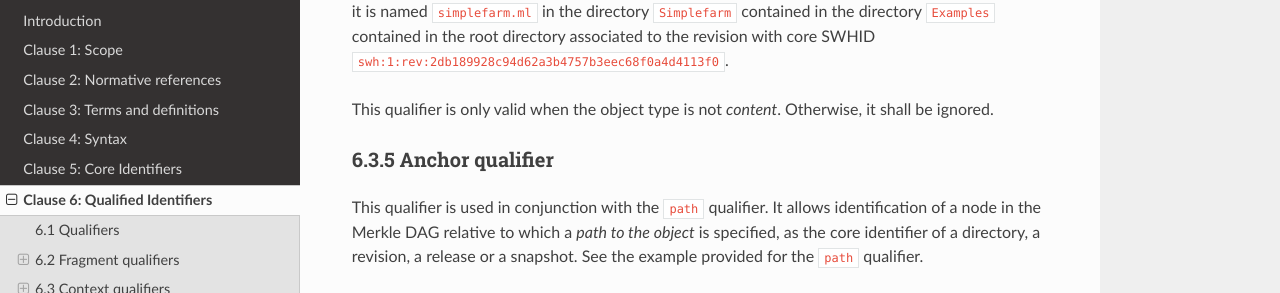
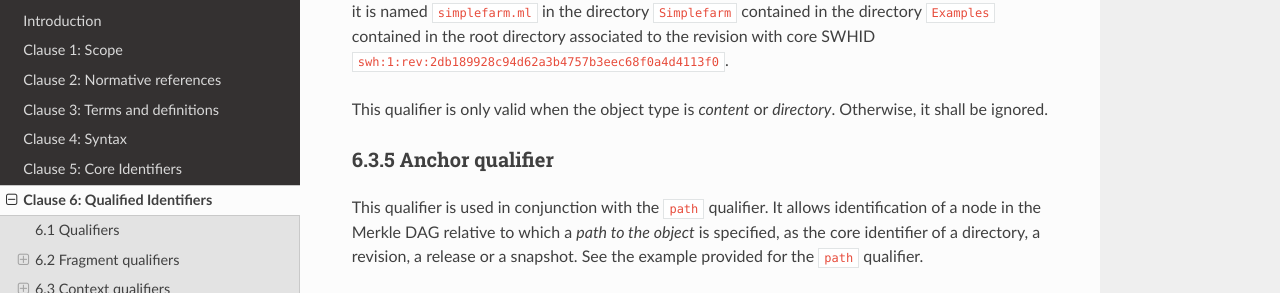
Before and after one commit to swhid/specification, an MkDocs documentation site: the page built from Chapters/6.Qualified_identifiers.md, in a window 1280 px wide and 900 px high, scrolled down 2640 px. Shown: the part 158-451 px from the top of the window. Built offline with MkDocs 1.6.1, drawn with Linux system fonts in a browser that asks for light colours; nearby versions of some CDN libraries.

Commit message:
6.3.4: correct the path qualifier applicability sentence
The clause read "only valid when the object type is not *content*", directly
above an example that puts path= on a cnt core identifier, and above the
canonical example in 6.5 which does the same. Taken literally the sentence made
path valid on revisions, releases and snapshots and invalid on contents: the
inverse of how every real qualified SWHID uses it, including Software Heritage's
own permalinks. Implementers have been reading the examples as normative and the
sentence as a slip.

A path designates a node in a filesystem tree, so the objects it can designate
are exactly those a directory entry can target. Within this specification that
is content and directory: clause 5.3 enumerates the permitted entry modes, for
regular files, executable files, symbolic links and directories, and states that
an entry carries "the intrinsic identifier of the content or directory". Git's
gitlink mode 160000, whose target is a revision, is not among them, so no path
expressible under this specification can designate a revision, a release or a
snapshot. Whether a directory entry may itself target a revision, as a Git
submodule does, is a clause 5 question and is tracked separately; the
applicability sentence would be revisited with it.

Reported by @gronke in https://github.com/swhid/specification/issues/69, with
the intended reading confirmed by @progval in
https://github.com/swhid/swhid-rs/issues/54.

Both path= examples in this chapter (lines 107 and 153) qualify a cnt and are
consistent with the corrected sentence. No other applicability clause is
affected.

Signed-off-by: Roberto Di Cosmo <roberto@dicosmo.org>

```diff
--- a/Chapters/6.Qualified_identifiers.md
+++ b/Chapters/6.Qualified_identifiers.md
@@ -109,7 +109,7 @@ indicates that the content seen previously with the function `generate_input_str
 been seen in the Git repository at `https://gitorious.org/ocamlp3l/ocamlp3l_cvs.git`, when
 its full state had the SWHID core identifier `swh:1:snp:d7f1b9eb7ccb596c2622c4780febaa02549830f9`, and that it is named `simplefarm.ml` in the directory `Simplefarm` contained in the directory `Examples` contained in the root directory associated to the revision with core SWHID `swh:1:rev:2db189928c94d62a3b4757b3eec68f0a4d4113f0`.
 
-This qualifier is only valid when the object type is not *content*.
+This qualifier is only valid when the object type is *content* or *directory*.
 Otherwise, it shall be ignored.
 
 ### 6.3.5 Anchor qualifier
```
